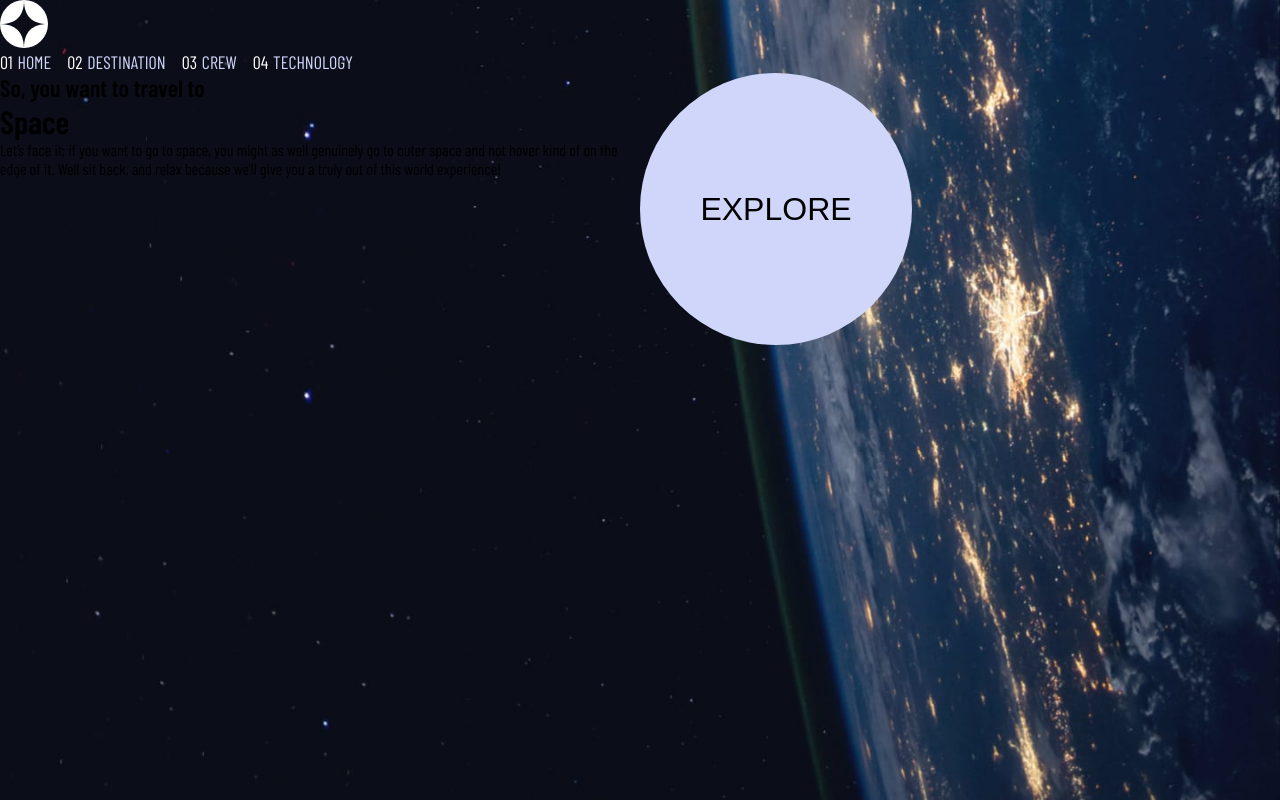
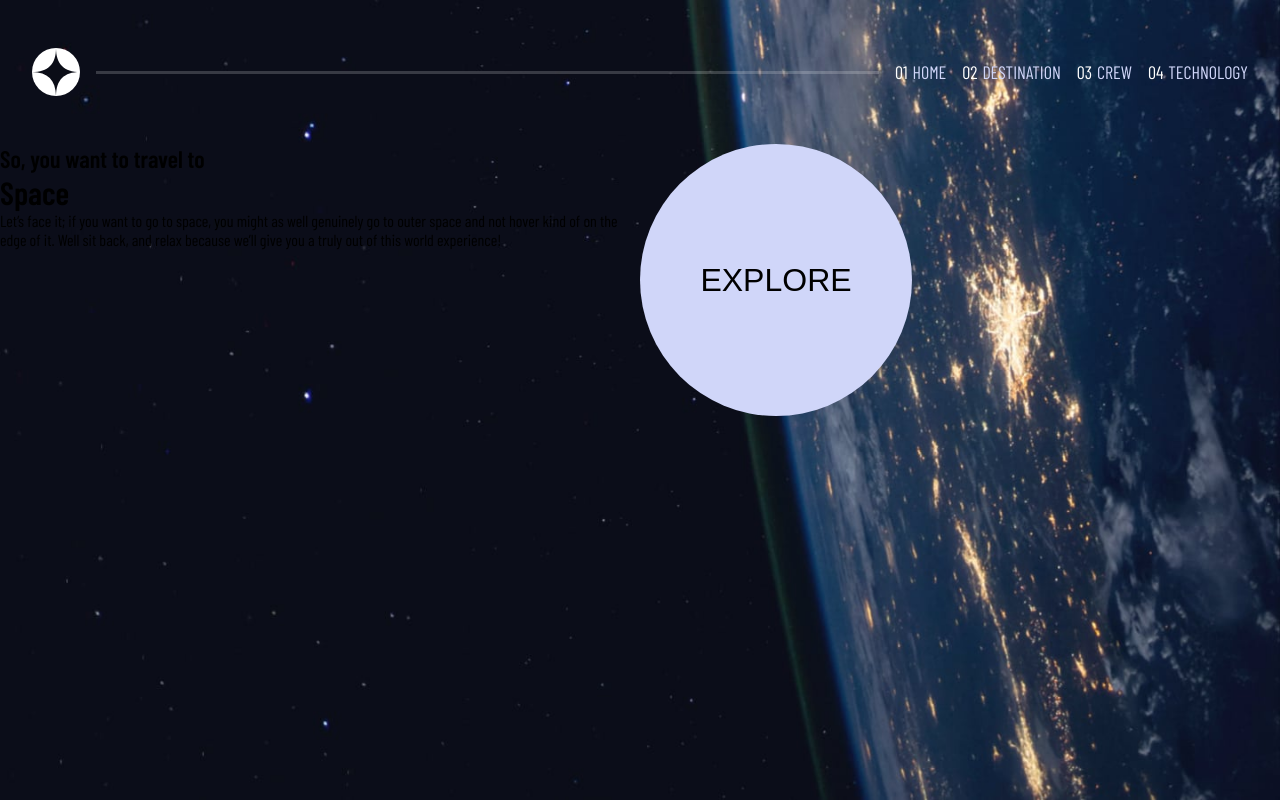
Before and after one commit to StalinAM/space-tourism, a Next.js app: page / in a window 1280 px wide. Built offline with nearby package versions, Linux system fonts and the light colour scheme; a web font is replaced by a local one.

Commit message:
add button explore

```diff
--- a/components/Header.jsx
+++ b/components/Header.jsx
@@ -24,9 +24,9 @@ const links = [
 export function Header() {
   return (
     <header>
-      <nav>
+      <nav className={styles.container_nav}>
         <Image width="48" height="48" src="/logo.svg" alt="logo" />
-        <div></div>
+        <div className={styles.slash}></div>
         <ul className={styles.container}>
           {links.map(({ label, route }, index) => (
             <li key={route} className={`${styles.container} ${styles.item}`}>
```
